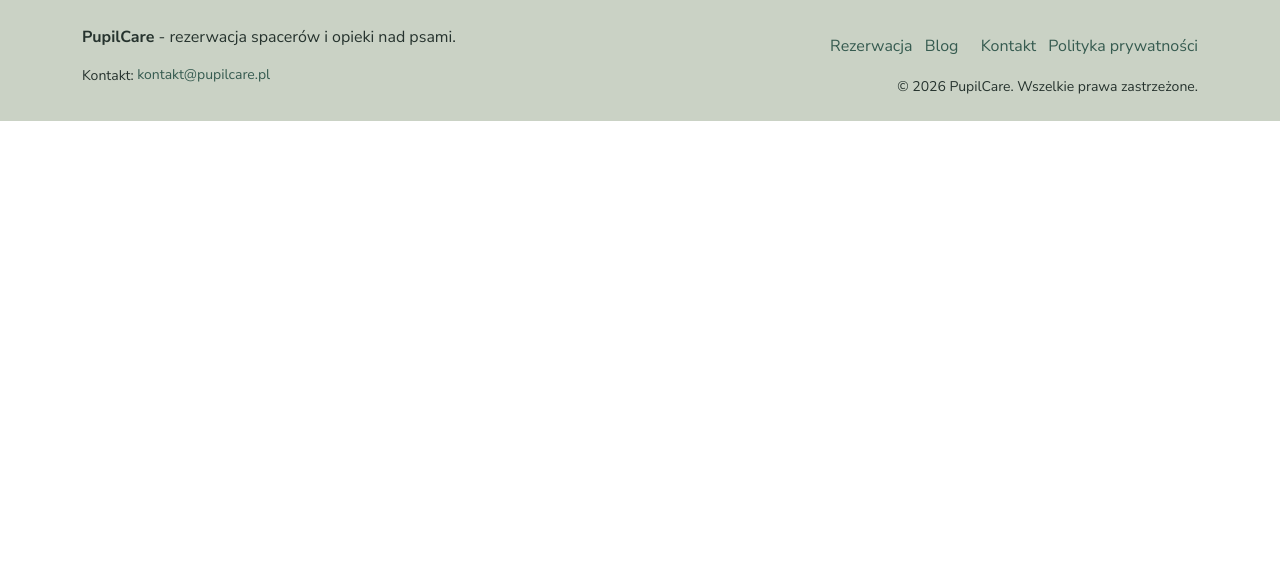
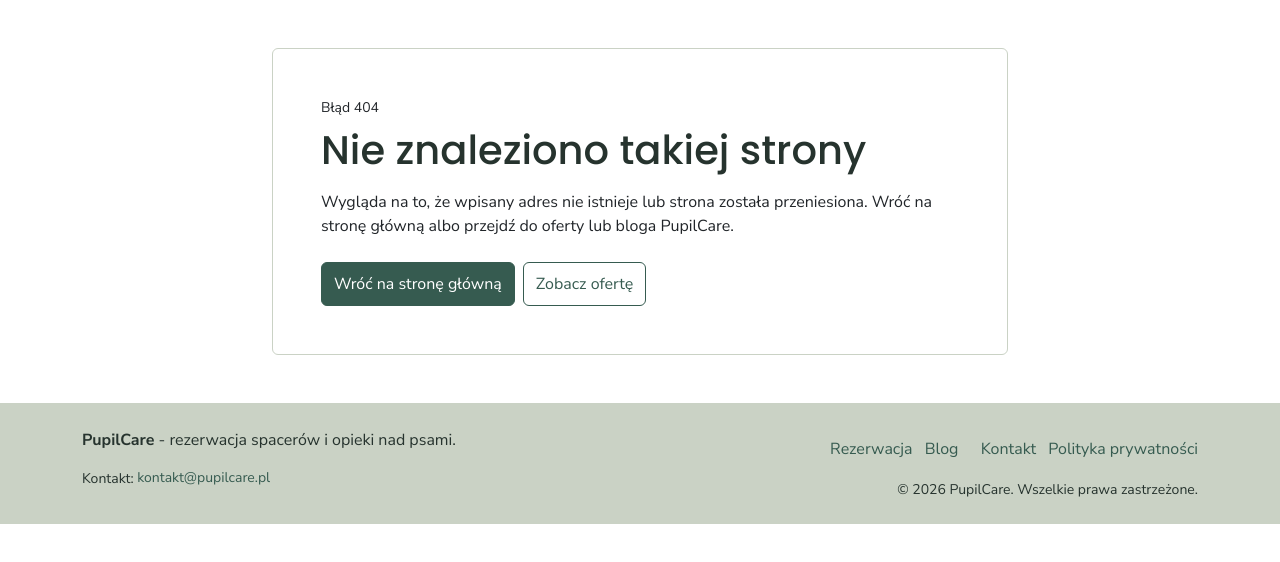
Before and after one commit to olwey/RWD-PupilCare, a plain HTML site: page 404.html in a window 1280 px wide. Drawn offline with nearby package versions, Linux system fonts and the light colour scheme.

Commit message:
Update 404.html

```diff
--- a/404.html
+++ b/404.html
@@ -35,13 +35,25 @@
   </script>
 </head>
 
-<main>
-
-
-
-
-
-</main>
+<main class="py-5">
+    <div class="container">
+      <div class="row justify-content-center">
+        <div class="col-12 col-lg-8">
+          <div class="card">
+            <div class="card-body p-4 p-md-5">
+              <p class="small mb-2">Błąd 404</p>
+              <h1 class="mb-3">Nie znaleziono takiej strony</h1>
+              <p class="mb-4">Wygląda na to, że wpisany adres nie istnieje lub strona została przeniesiona. Wróć na stronę główną albo przejdź do oferty lub bloga PupilCare.</p>
+              <div class="d-flex flex-wrap gap-2">
+                <a class="btn btn-primary" href="index.html">Wróć na stronę główną</a>
+                <a class="btn btn-outline-primary" href="sklep.html">Zobacz ofertę</a>
+              </div>
+            </div>
+          </div>
+        </div>
+      </div>
+    </div>
+  </main>
 
    <footer class="py-4">
     <div class="container">
```
